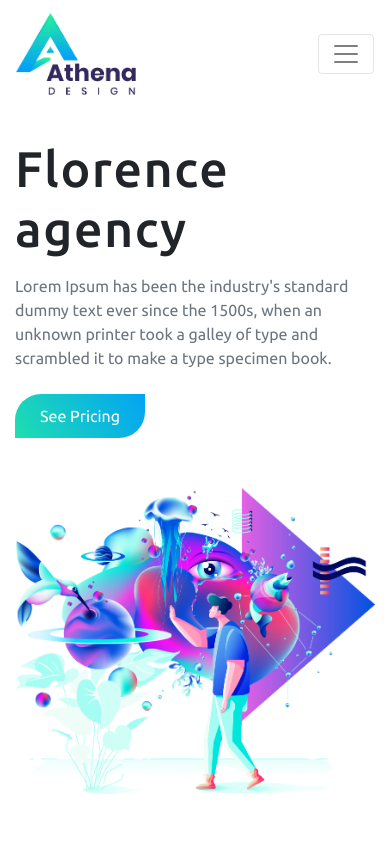
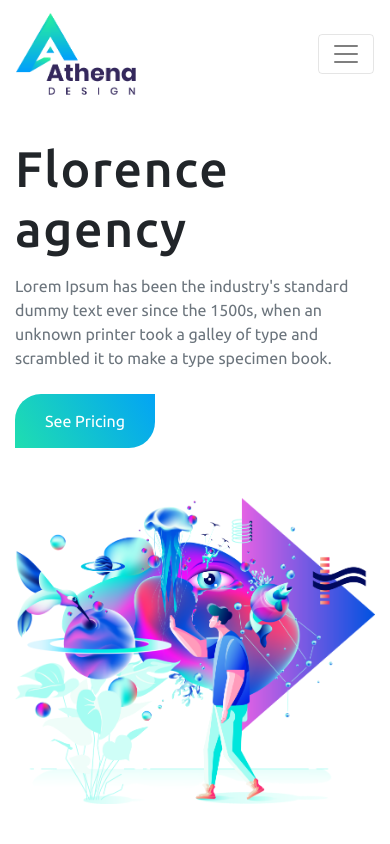
Before and after one commit to hannanuddin78/Athena-Design, a React (Create React App) app: page / in a window 390 px wide. Shown: the top 844 px of the page. Built offline with nearby package versions, Linux system fonts and the light colour scheme.

Commit message:
responsive btn and footer links

```diff
--- a/src/Components/Home/Footer/Footer.css
+++ b/src/Components/Home/Footer/Footer.css
@@ -8,4 +8,7 @@
   .footer-des {
     text-align: center;
   }
+  .footer-des span {
+    font-size: 20px;
+  }
 }
--- a/src/Components/Home/Navigation/NavigationBar.css
+++ b/src/Components/Home/Navigation/NavigationBar.css
@@ -18,3 +18,9 @@
 .contactBtn:hover {
   background: linear-gradient(90deg, #03a4f4ff, #1fdeb0ff);
 }
+
+@media (max-width: 768px) {
+  .contactBtn {
+    padding: 15px 30px;
+  }
+}
```
